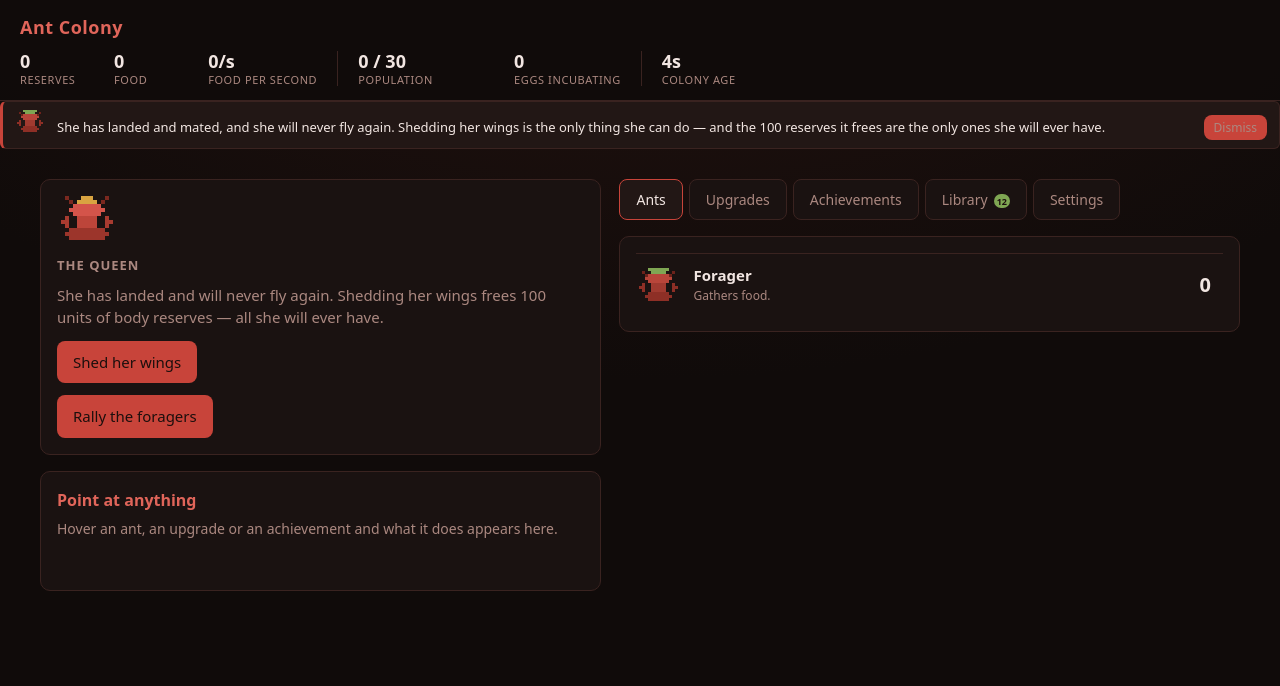
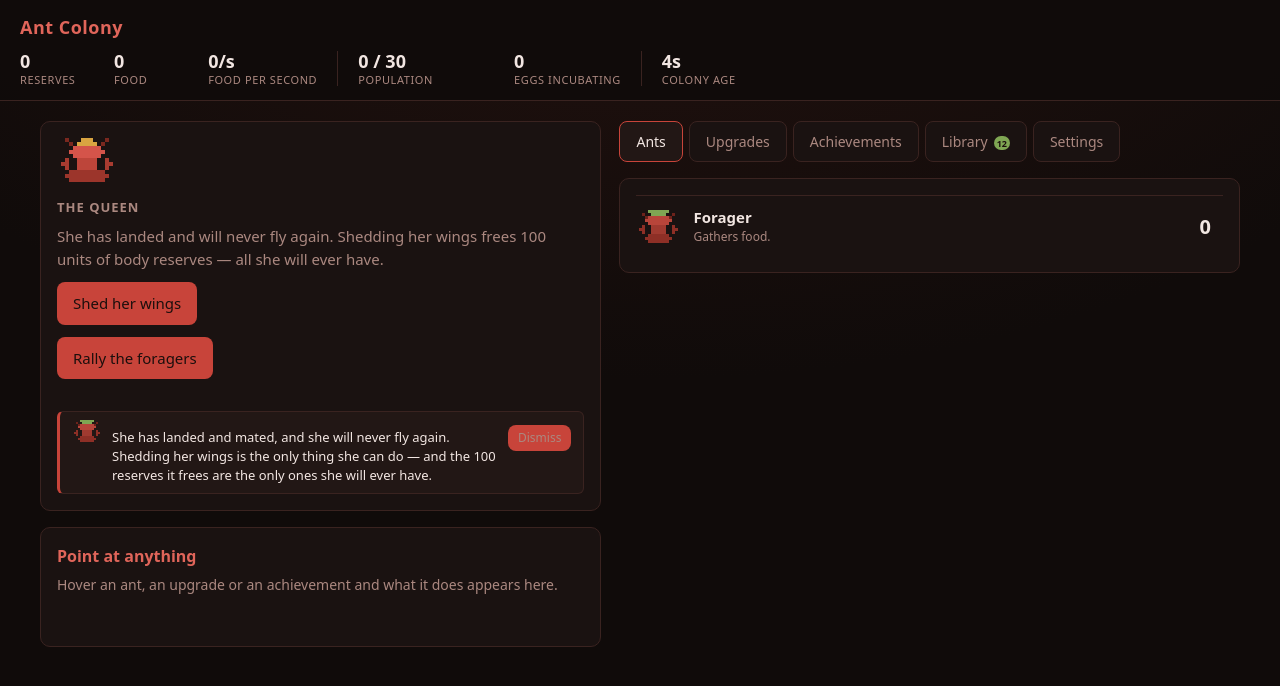
Before and after one commit to theteiton/ants-incremental, a plain HTML site: page index.html in a window 1280 px wide. Drawn offline with Linux system fonts and the light colour scheme; animation ran at ten frames a second.

Commit message:
The assistant stands in the queen's panel
It sat in a bar under the header, above both columns, which put the one
thing telling you what to do next furthest from the things it was
telling you to do -- the wings, the rally and the milestone are all in
the queen's panel already. It is a full-width third flex child of
.queen-panel now, so it spans the panel under both the sprite and the
text column rather than being squeezed into the narrow half beside her.

0.2.4.0 keeps its number. It went out an hour ago and this only moves
where the box sits, so re-firing the changelog dot would tell a player a
release had happened twice; the entry's own wording is corrected to say
where she stands.

Sixteen suites green.

Co-Authored-By: Claude Opus 5 <noreply@anthropic.com>

```diff
--- a/index.html
+++ b/index.html
@@ -36,13 +36,6 @@
 
 <p class="away" id="awayNote" hidden></p>
 
-<div class="tutorial" id="tutorialBox" hidden>
-  <span class="tutorial-ant" id="tutorialAnt"></span>
-  <span id="tutorialText"></span>
-  <button id="tutorialDo" hidden></button>
-  <button id="tutorialSkip">Dismiss</button>
-</div>
-
 <p class="takeover" id="takeover" hidden>
   This colony is open in another tab, which is the one being saved now.
   Nothing you do here will be kept.
@@ -68,6 +61,12 @@
         <span class="rally-state" id="rallyState"></span>
       </div>
       <p class="milestone" id="queenMilestone" hidden></p>
+    </div>
+    <div class="tutorial" id="tutorialBox" hidden>
+      <span class="tutorial-ant" id="tutorialAnt"></span>
+      <span id="tutorialText"></span>
+      <button id="tutorialDo" hidden></button>
+      <button id="tutorialSkip">Dismiss</button>
     </div>
   </section>
 
--- a/js/library.js
+++ b/js/library.js
@@ -338,7 +338,7 @@ export function libraryUnread(game) {
 export const UPDATES = [
   { version: "0.2.4.0", name: "An assistant, and dots that say how many",
     changes: [
-      "A small ant stands under the header and names the next thing worth doing — through the opening, and then for the rest of the game. Where that thing is one safe click she offers to make it: strip a wing, lay an egg, rally, buy the best adaptation you can afford, dig out when the nest is full.",
+      "A small ant stands in the queen's panel and names the next thing worth doing — through the opening, and then for the rest of the game. Where that thing is one safe click she offers to make it: strip a wing, lay an egg, rally, buy the best adaptation you can afford, dig out when the nest is full.",
       "She never acts on her own and never offers anything you cannot take back. Exiling, destroying eggs, taking the flight and beginning a matriline all stay yours — and so does shedding her wings, which is the click the game opens on. There is a switch for her in Settings.",
       "The dots on the tabs say how many. Adaptations you can afford, entries you have not read, instincts you can buy — the number now sits inside the dot rather than being thrown away.",
       "The Achievements page says how many points you have to spend on instincts, from any of its pages rather than only from the Instincts one.",
--- a/style.css
+++ b/style.css
@@ -1088,14 +1088,15 @@ ul { list-style: none; margin: 0; padding: 0; }
 /* The opening guide. One instruction at a time, and it retires itself once
    soldiers unlock rather than becoming furniture. */
 .tutorial {
-  display: flex; align-items: baseline; gap: 12px; flex-wrap: wrap;
-  margin: 0 0 10px; padding: 8px 12px; font-size: 13px; line-height: 1.45;
+  display: flex; align-items: baseline; gap: 10px; flex-wrap: wrap;
+  flex: 1 1 100%;
+  margin: 16px 0 0; padding: 8px 12px; font-size: 13px; line-height: 1.45;
   background: var(--panel2); border: 1px solid var(--line);
   border-left: 3px solid var(--accent); border-radius: 6px; color: var(--text);
 }
 .tutorial-ant { display: inline-flex; align-items: center; flex: 0 0 auto; }
 .tutorial-ant canvas { display: block; image-rendering: pixelated; }
-.tutorial span:not(.tutorial-ant) { flex: 1 1 240px; }
+.tutorial span:not(.tutorial-ant) { flex: 1 1 180px; }
 .tutorial button { font-size: 12px; padding: 4px 10px; flex: 0 0 auto; }
 #tutorialDo { border-color: var(--accent); color: var(--accent); }
 #tutorialSkip { margin-left: 0; color: var(--dim); }
```
Also changed, not shown: 3 other files.
